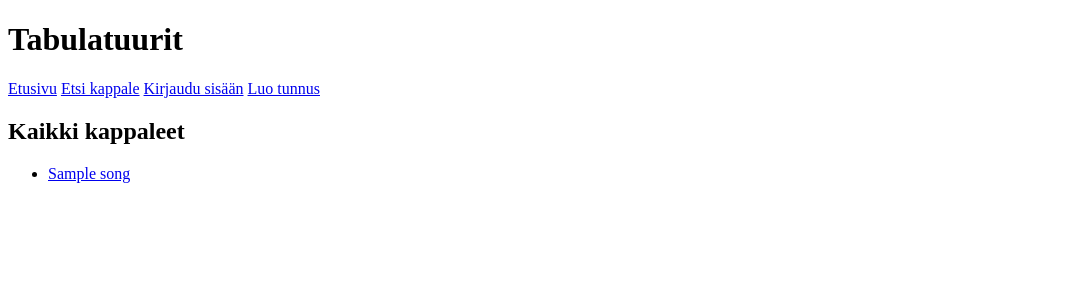
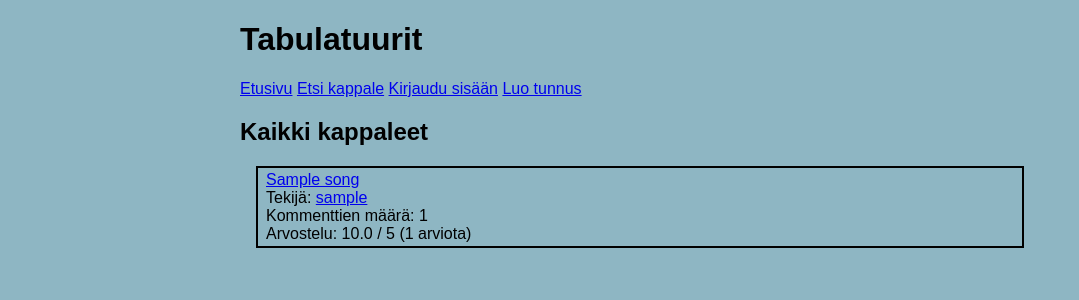
Before and after one commit to Inkalsam/Tabulatuurit, a Flask app: template templates/index.html in a window 1280 px wide. Shown: the top 300 px of the page, without its empty margins (0-1079 px from the left). Run offline with Flask 3, Linux system fonts and the light colour scheme; the template is opened without the code that fills it: most values are stand-ins (such as "Sample title", 1, 10 or a date in 2020).

Commit message:
Use CSS and improve song list

```diff
--- a/app.py
+++ b/app.py
@@ -278,7 +278,9 @@ def create_item():
     if result is not None:
         return result
 
-    return redirect(url_for("index"))
+    song_id = db.last_insert_id()
+
+    return redirect("/song/" + str(song_id))
 
 @app.route("/register")
 def register():
--- /dev/null
+++ b/static/main.css
@@ -0,0 +1,17 @@
+body {
+  margin: auto;
+  max-width: 50em;
+  font-family: sans-serif;
+  background-color: rgb(142, 182, 195);
+}
+
+.song {
+border: 2px solid black;
+  margin: 1em;
+  padding: 0.2em 0.5em;
+}
+
+.songs-list {
+  list-style: none;
+  padding: 0;
+}
--- a/templates/find_song.html
+++ b/templates/find_song.html
@@ -15,7 +15,7 @@
 
 
     {% if query %}
-    <h2>Tulokset</h2>
+    <h3>Tulokset</h3>
     {% if results %}
     <ul>
         {% for song in results %}
--- a/templates/index.html
+++ b/templates/index.html
@@ -6,9 +6,19 @@
 <h2>Kaikki kappaleet</h2>
 
 
-<ul>
+<ul class="songs-list">
   {% for song in songs %}
-  <li><a href="{{ url_for('song', song_id=song.id) }}">{{ song.title }}</a></li>
+  <li class="song">
+    <a href="{{ url_for('song', song_id=song.id) }}">{{ song.title }}</a><br>
+    Tekijä: <a href="{{ url_for('show_user', user_id=song.user_id) }}">{{ song.username }}</a><br>
+    Kommenttien määrä: {{ song.comments_count }}<br>
+    Arvostelu:
+    {% if song.review_count %}
+      {{ "%.1f"|format(song.review_average) }} / 5 ({{ song.review_count }} arviota)
+    {% else %}
+      Ei vielä arvioita
+    {% endif %}
+  </li>
   {% endfor %}
 </ul>
 {% endblock %}
--- a/templates/layout.html
+++ b/templates/layout.html
@@ -5,6 +5,7 @@
 
 <head>
   <title>{% block title %}{% endblock %}</title>
+  <link rel="stylesheet" href="/static/main.css">
 </head>
 
 <body>
```
Also changed, not shown: songs.py (+20 -6 lines).
